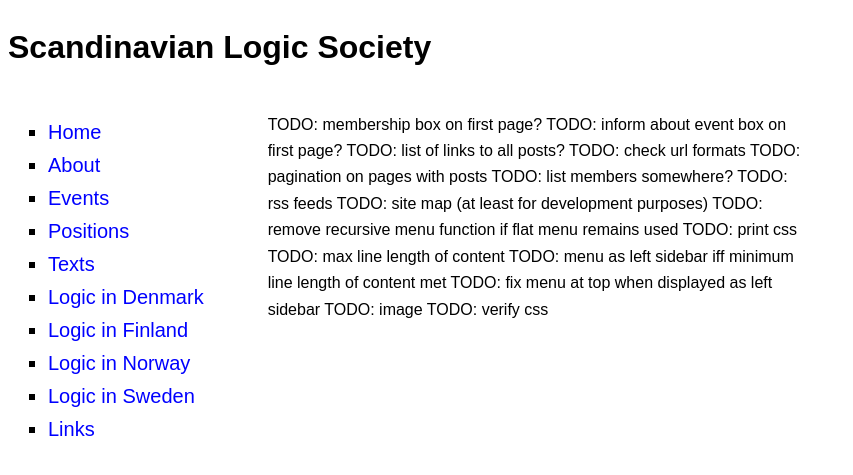
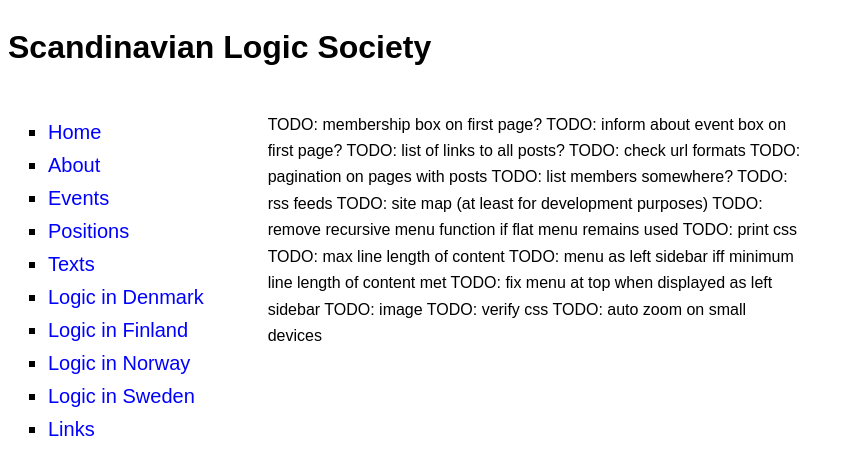
Before and after one commit to scandinavianlogic/scandinavianlogic.github.io, a Jekyll site: the page built from TODO.md, in a window 1280 px wide. Shown: the top 475 px of the page, without its empty margins (0-853 px from the left). Built offline with Jekyll 4.4.1, drawn with Linux system fonts in a browser that asks for light colours; our own code applies the rules of GitHub Pages for plain Markdown files.

Commit message:
added TODO

```diff
--- a/TODO.md
+++ b/TODO.md
@@ -15,3 +15,4 @@
 {{ "TODO: fix menu at top when displayed as left sidebar" | log_warning }}
 {{ "TODO: image" | log_warning }}
 {{ "TODO: verify css" | log_warning }}
+{{ "TODO: auto zoom on small devices" | log_warning }}
```
